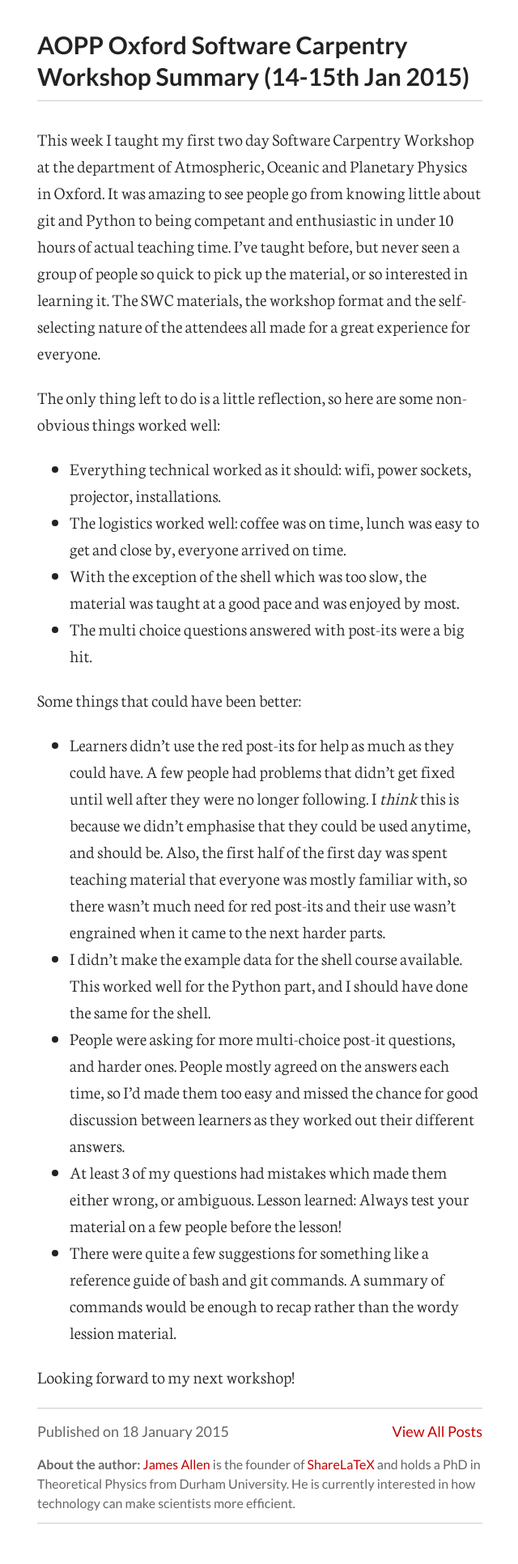
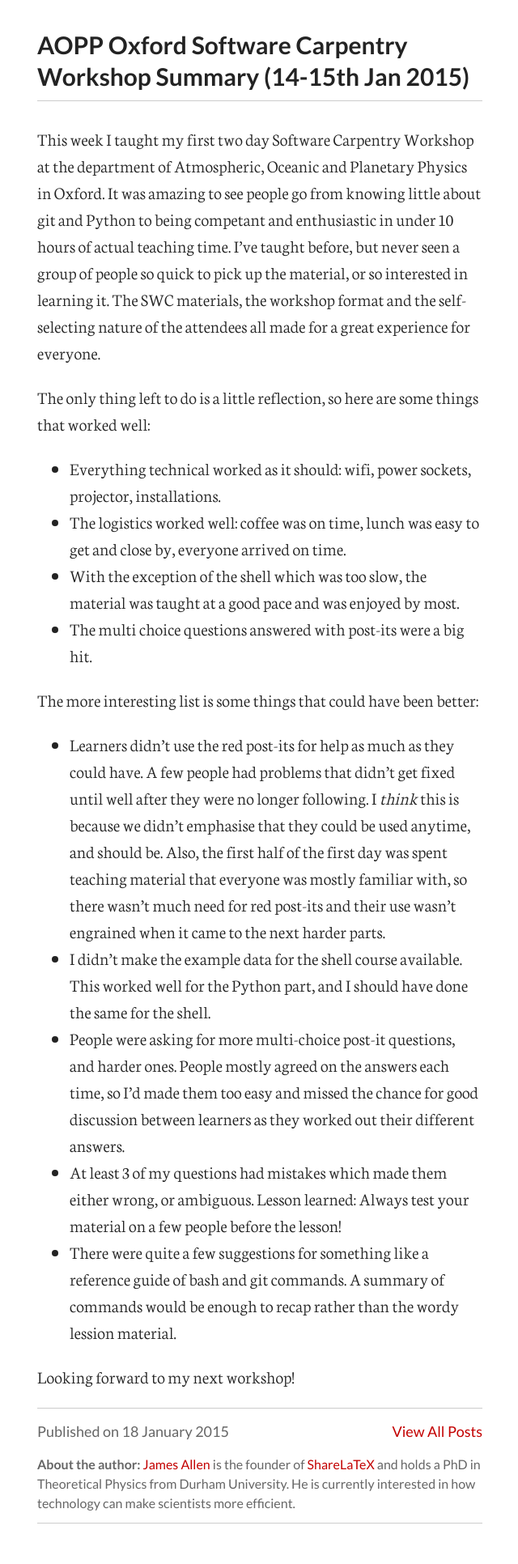
Before and after one commit to jpallen/jpallen.github.io, a Jekyll site: the page built from _posts/2015-01-18-aopp-oxford-swc-debrief-part-2.md, in a window 1280 px wide. Shown: the whole page at 81% size, without its empty margins (319-959 px from the left). Built offline with Jekyll 4.4.1, drawn with Linux system fonts in a browser that asks for light colours; comment, search, counter and statistics services are not loaded.

Commit message:
Update 2015-01-18-aopp-oxford-swc-debrief-part-2.md

```diff
--- a/_posts/2015-01-18-aopp-oxford-swc-debrief-part-2.md
+++ b/_posts/2015-01-18-aopp-oxford-swc-debrief-part-2.md
@@ -6,14 +6,14 @@
 
 This week I taught my first two day Software Carpentry Workshop at the department of Atmospheric, Oceanic and Planetary Physics in Oxford. It was amazing to see people go from knowing little about git and Python to being competant and enthusiastic in under 10 hours of actual teaching time. I've taught before, but never seen a group of people so quick to pick up the material, or so interested in learning it. The SWC materials, the workshop format and the self-selecting nature of the attendees all made for a great experience for everyone.
 
-The only thing left to do is a little reflection, so here are some non-obvious things worked well:
+The only thing left to do is a little reflection, so here are some things that worked well:
 
 * Everything technical worked as it should: wifi, power sockets, projector, installations.
 * The logistics worked well: coffee was on time, lunch was easy to get and close by, everyone arrived on time.
 * With the exception of the shell which was too slow, the material was taught at a good pace and was enjoyed by most.
 * The multi choice questions answered with post-its were a big hit.
 
-Some things that could have been better:
+The more interesting list is some things that could have been better:
 
 * Learners didn't use the red post-its for help as much as they could have. A few people had problems that didn't get fixed until well after they were no longer following. I *think* this is because we didn't emphasise that they could be used anytime, and should be. Also, the first half of the first day was spent teaching material that everyone was mostly familiar with, so there wasn't much need for red post-its and their use wasn't engrained when it came to the next harder parts.
 * I didn't make the example data for the shell course available. This worked well for the Python part, and I should have done the same for the shell.
```
